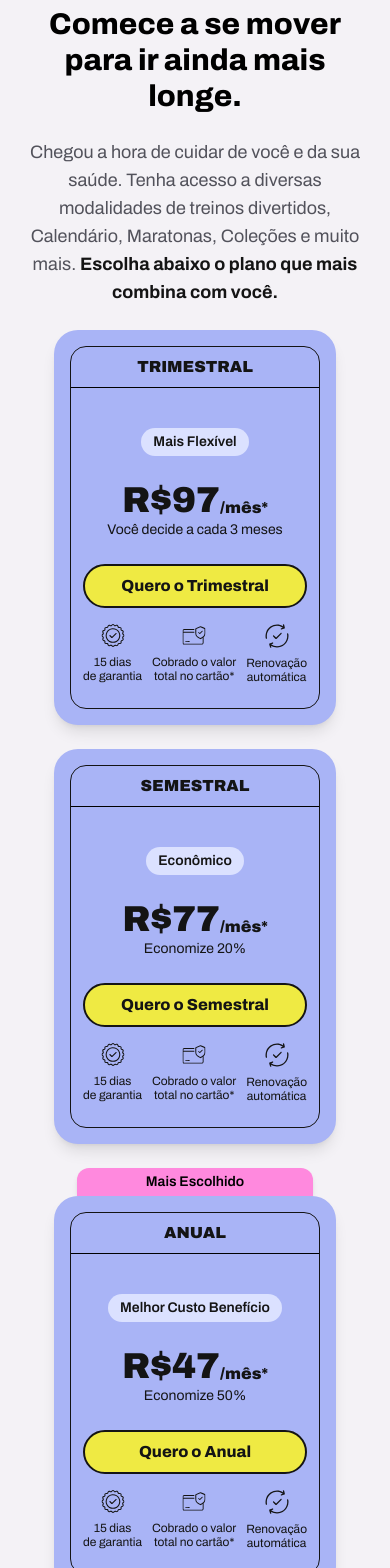
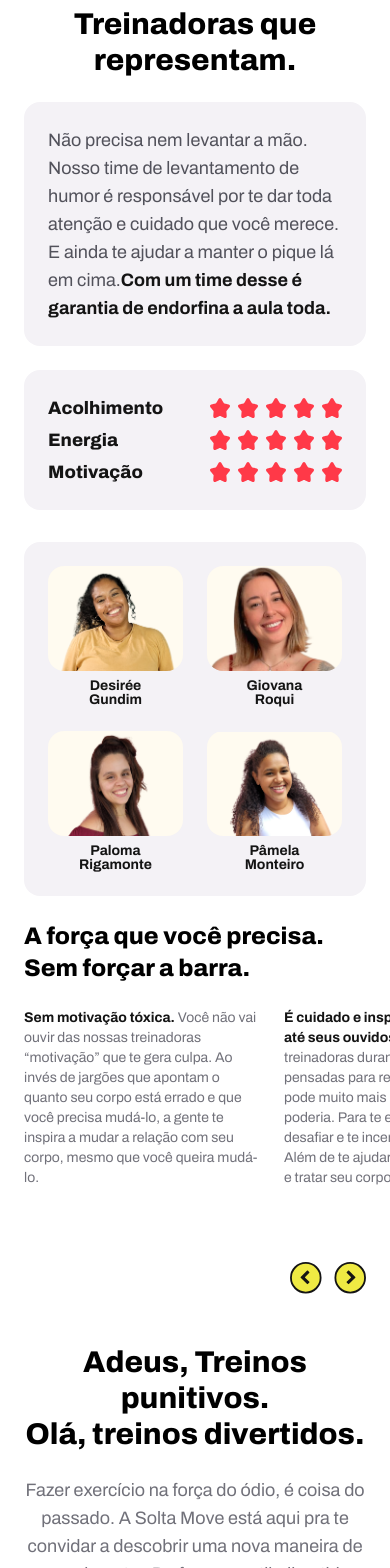
Before and after one commit to MarianaPiovezan/solta-move, a React (Vite) app: page / in a window 390 px wide. Shown: the part 9120-10688 px from the top of the page. Built offline with nearby package versions, Linux system fonts and the light colour scheme.

Commit message:
test: adjusted scroll margin top button

```diff
--- a/src/App.jsx
+++ b/src/App.jsx
@@ -27,7 +27,7 @@ function App() {
    <Activities/>
    <ClassShowcase/>
    <Advantages/>
-   {/* <Staff/> */}
+   <Staff/>
    <Sale/>
    <Faq/>
    <Footer/>
--- a/src/components/LandingPage/Sale.jsx
+++ b/src/components/LandingPage/Sale.jsx
@@ -12,7 +12,7 @@ export const Sale = () => {
     <section
       id="sale"
       aria-label="Confira todos os nossos planos"
-      className="scroll-mt-20"
+      className="scroll-mt-14"
     >
       <div className="  bg-brand-gray-100 py-12 md:py-16 ">
         <div className="flex px-6 flex-col gap-6 md:gap-8 justify-center items-center text-center max-w-2xl mx-auto mb-6 md:mb-8">
@@ -23,7 +23,7 @@ export const Sale = () => {
             transition={{ duration: 1.2, delay: 0.2 }}
             viewport={{ once: true }}
           >
-            Comece a se mover para ir ainda mais longe.
+            Comece a se mover e vá ainda mais longe.
           </motion.h2>
           <motion.p
             className="text-lg md:text-xl text-brand-gray-800"
--- a/src/components/LandingPage/Staff.jsx
+++ b/src/components/LandingPage/Staff.jsx
@@ -1,22 +1,16 @@
+import { motion } from "motion/react";
 import { Autoplay, Navigation, Pagination } from "swiper/modules";
 import { Swiper, SwiperSlide } from "swiper/react";
 import { trainers, contents } from "../../data/trainers";
 import estrela from "/assets/images/icons/star.svg";
 import video from "/assets/images/ola-treinos-divertidos.mp4";
 import imagem from "/assets/images/vida-saudavel-sauda-voce.webp";
-import { motion } from "motion/react";
 
 export const GroupStars = () => {
   return (
     <div className="flex gap-2">
       {[1, 2, 3, 4, 5].map((index) => (
-        <img
-          className="w-5"
-          key={index}
-          src={estrela}
-          alt="estrela"
-          loading="lazy"
-        />
+        <img className="w-5" key={index} src={estrela} alt="estrela" />
       ))}
     </div>
   );
@@ -27,7 +21,7 @@ export const Staff = () => {
     <section
       id="trainers"
       aria-label="Fique por dentro da plataforma"
-      className="overflow-hidden py-12 md:py-16  "
+      className="relative overflow-hidden py-12 md:py-16"
     >
       <div className="flex px-6 flex-col gap-8 justify-center items-center text-center max-w-2xl mx-auto mb-6 md:mb-8">
         <motion.h2
@@ -41,10 +35,13 @@ export const Staff = () => {
         </motion.h2>
       </div>
       <div className="container-margin px-6 xl:px-0 flex flex-col md:flex-row gap-8  items-stretch">
-        <motion.div className="flex flex-col gap-6 md:gap-8 md:w-1/2 items-stretch" initial={{ opacity: 0, y: 20 }}
+        <motion.div
+          className="flex flex-col gap-6 md:gap-8 md:w-1/2 items-stretch"
+          initial={{ opacity: 0, y: 20 }}
           whileInView={{ opacity: 1, y: 0 }}
-          transition={{ duration: 1.2, delay: 0.3 }}
-          viewport={{ once: true }}>
+          transition={{ duration: 0.8, delay: 0.3 }}
+          viewport={{ once: true }}
+        >
           <div className="bg-brand-gray-100 p-6 md:p-12 rounded-2xl   md:rounded-3xl text-brand-gray-800 text-lg md:text-xl  self-stretch  h-full">
             <p>
               Não precisa nem levantar a mão. Nosso time de levantamento de
@@ -70,15 +67,22 @@ export const Staff = () => {
             </div>
           </div>
         </motion.div>
-        <motion.div className="bg-brand-gray-100 p-6 md:p-12 rounded-2xl   md:rounded-3xl text-brand-dark  md:text-lg  font-bold md:w-1/2 grid grid-cols-2 gap-6 text-center " initial={{ opacity: 0, y: 20 }}
+        <motion.div
+          className="bg-brand-gray-100 p-6 md:p-12 rounded-2xl   md:rounded-3xl text-brand-dark  md:text-lg  font-bold md:w-1/2 grid grid-cols-2 gap-6 text-center "
+          initial={{ opacity: 0, y: 20 }}
           whileInView={{ opacity: 1, y: 0 }}
-          transition={{ duration: 1.2, delay: 0.6 }}
-          viewport={{ once: true }}>
+          transition={{ duration: 0.8, delay: 0.4 }}
+          viewport={{ once: true }}
+        >
           {trainers.map((item, index) => (
             <figure key={index} className="flex flex-col items-center gap-1">
               {" "}
               <div className="overflow-hidden rounded-2xl aspect-9/7">
-                <img src={item.image} alt={item.name} />
+                <img
+                  src={item.image}
+                  alt={`Foto da treinadora ${item.name}`}
+                  loading="lazy"
+                />
               </div>{" "}
               <figcaption className="text-sm md:text-base leading-none font-bold pt-1 max-w-[90px] md:max-w-[300px] ">
                 {item.name}
@@ -87,10 +91,13 @@ export const Staff = () => {
           ))}
         </motion.div>
       </div>
-      <motion.h3 className="text-2xl md:text-3xl container-margin py-6 md:py-8 font-extrabold px-6  xl:px-0"  initial={{ opacity: 0, y: 30 }}
+      <motion.h3
+        className="text-2xl md:text-3xl container-margin py-6 md:py-8 font-extrabold px-6  xl:px-0"
+        initial={{ opacity: 0, y: 30 }}
         whileInView={{ opacity: 1, y: 0 }}
         transition={{ duration: 1 }}
-          viewport={{ once: true }}>
+        viewport={{ once: true }}
+      >
         A força que você precisa.
         <br />
         Sem forçar a barra.
@@ -100,7 +107,7 @@ export const Staff = () => {
         className="container-margin h-auto px-6 xl:px-0    relative  mx-auto  pr-0 overflow-visible   "
         initial={{ opacity: 0, y: 30 }}
         whileInView={{ opacity: 1, y: 0 }}
-          transition={{ duration: 1.2, delay: 0.5 }}
+        transition={{ duration: 0.8, delay: 0.5 }}
         viewport={{ once: true }}
       >
         <Swiper
@@ -158,17 +165,23 @@ export const Staff = () => {
       </motion.div>
       <div className="py-12 md:py-16">
         <div className="flex px-6 flex-col gap-6 md:gap-8 justify-center items-center text-center max-w-2xl mx-auto mb-6 md:mb-8">
-          <motion.h2 className="text-3xl md:text-5xl font-extrabold "  initial={{ opacity: 0, y: 30 }}
+          <motion.h2
+            className="text-3xl md:text-5xl font-extrabold "
+            initial={{ opacity: 0, y: 30 }}
             whileInView={{ opacity: 1, y: 0 }}
-          transition={{ duration: 1.2, delay: 0.2 }}
-          viewport={{ once: true }}>
+            transition={{ duration: 0.8, delay: 0.2 }}
+            viewport={{ once: true }}
+          >
             Adeus, Treinos punitivos. <br />
             Olá, treinos divertidos.
           </motion.h2>
-          <motion.p className="text-lg md:text-xl text-brand-gray-700"  initial={{ opacity: 0, y: 30 }}
+          <motion.p
+            className="text-lg md:text-xl text-brand-gray-700"
+            initial={{ opacity: 0, y: 30 }}
             whileInView={{ opacity: 1, y: 0 }}
-          transition={{ duration: 1.2, delay: 0.5 }}
-          viewport={{ once: true }} >
+            transition={{ duration: 0.8, delay: 0.4 }}
+            viewport={{ once: true }}
+          >
             Fazer exercício na força do ódio, é coisa do passado. A Solta Move
             está aqui pra te convidar a descobrir uma nova maneira de se
             movimentar. De forma gentil, divertida e eficiente. Sem peso na
@@ -188,17 +201,23 @@ export const Staff = () => {
       </div>
       <div className="flex md:grid grid-cols-2 items-center  flex-col md:flex-row gap-6 md:gap-8   container-margin px-6 xl:px-0  ">
         <div>
-          <motion.h2 className="text-3xl md:text-5xl  font-extrabold mb-6 md:mb-8 "  initial={{ opacity: 0, y: 30 }}
+          <motion.h2
+            className="text-3xl md:text-5xl  font-extrabold mb-6 md:mb-8 "
+            initial={{ opacity: 0, y: 30 }}
             whileInView={{ opacity: 1, y: 0 }}
-          transition={{ duration: 1.2, delay: 0.2 }}
-          viewport={{ once: true }}>
+            transition={{ duration: 0.8, delay: 0.2 }}
+            viewport={{ once: true }}
+          >
             Sua vida saudável saúda você.
           </motion.h2>
 
-          <motion.p className="text-lg md:text-xl text-brand-gray-700 "  initial={{ opacity: 0, y: 30 }}
+          <motion.p
+            className="text-lg md:text-xl text-brand-gray-700 "
+            initial={{ opacity: 0, y: 30 }}
             whileInView={{ opacity: 1, y: 0 }}
-          transition={{ duration: 1.2, delay: 0.5 }}
-          viewport={{ once: true }}>
+            transition={{ duration: 0.8, delay: 0.4 }}
+            viewport={{ once: true }}
+          >
             No passeio em família, na realização de um sonho ou quando toca sua
             música preferida na festa para você descer até o chão. A última
             coisa que você quer é não estar com a saúde em dia para aproveitar
@@ -211,16 +230,19 @@ export const Staff = () => {
           </motion.p>
         </div>
 
-        <motion.img
+        <motion.div
+           initial={{ opacity: 0, y: 30 }}
+           whileInView={{ opacity: 1, y: 0 }}
+           transition={{ duration: 0.8, delay: 0.3 }}
+           viewport={{ once: true }}
+        >
+          <img
             src={imagem}
             className="w-[80%] justify-self-center "
             loading="lazy"
             alt="Imagem de uma mulher se divertindo"
-          initial={{ opacity: 0, y: 30 }}
-          whileInView={{ opacity: 1, y: 0 }}
-          transition={{ duration: 1.2, delay: 0.3 }}
-          viewport={{ once: true }}
           />
+        </motion.div>
       </div>
     </section>
   );
```
Lines whose indentation alone changed are shown as unchanged.
